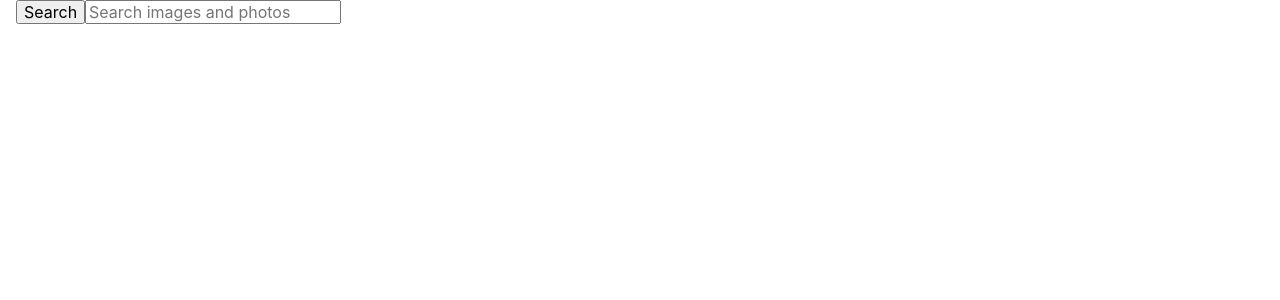
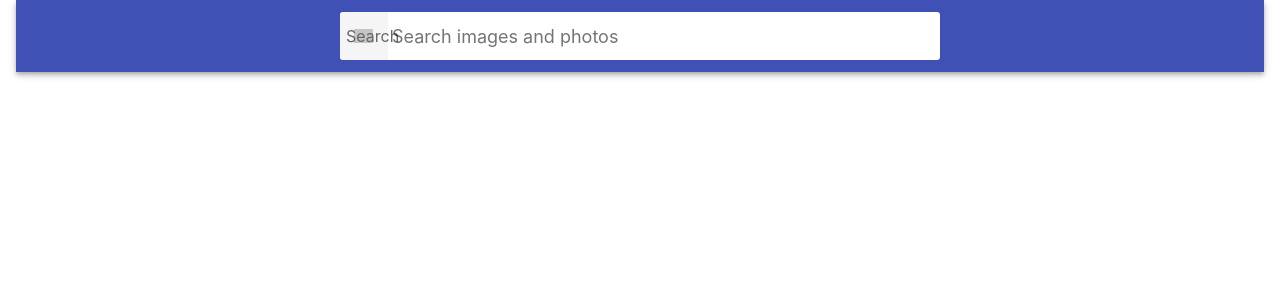
Before and after one commit to mantr88/goit-react-hw-03-image-finder, a React (Create React App) app: page / in a window 1280 px wide. Shown: the top 300 px of the page. Built offline with nearby package versions, Linux system fonts and the light colour scheme; grey boxes are pictures that could not be loaded.

Commit message:
added components and styles

```diff
--- a/package.json
+++ b/package.json
@@ -8,6 +8,7 @@
     "@testing-library/react": "^12.1.4",
     "@testing-library/user-event": "^13.5.0",
     "axios": "^1.3.6",
+    "formik": "^2.2.9",
     "modern-normalize": "^1.1.0",
     "react": "^18.1.0",
     "react-dom": "^18.1.0",
--- a/src/components/App.jsx
+++ b/src/components/App.jsx
@@ -4,14 +4,33 @@ import { ThemeProvider } from "styled-components";
 import { theme } from "./Utils/Theme";
 import { Component } from "react";
 import { Searchbar } from "./Searchbar/Searchbar";
+import { fetchGalery } from "services/api";
+import { ImageGalery } from "./ImageGallery/ImageGallery";
 
+// 1. Необхідно відредагувати стилі
+// 2. Наступний крок кнопка "загрузити більше"
 export class App extends Component {
+  state = {
+    photos: null,
+  }
+
+  searchByrequest = async query => {
+    try {
+
+      const response = await fetchGalery(query);
+      this.setState({photos: response.data.hits});
+    } catch (error) {
+      console.log(error);
+    }
+  };
   render() {
+    const { photos } = this.state;
     return (
     <ThemeProvider theme={theme}>
       <Layout>
       <GlobalStyle />
-        <Searchbar />
+          <Searchbar query={this.searchByrequest} />
+          {photos && <ImageGalery items={photos} />}
       </Layout>
     </ThemeProvider>
   );
--- a/src/components/ImageGallery/ImageGallery.jsx
+++ b/src/components/ImageGallery/ImageGallery.jsx
@@ -0,0 +1,9 @@
+import { ImageGalleryItem } from "components/ImageGalleryItem/ImageGalleryItem";
+
+export const ImageGalery = ({items}) => {
+    return (
+        <ul>
+            {items.map(item => (<ImageGalleryItem key={item.id} item={item} />))};
+        </ul>
+    );
+};
--- a/src/components/ImageGalleryItem/ImageGalleryItem.jsx
+++ b/src/components/ImageGalleryItem/ImageGalleryItem.jsx
@@ -0,0 +1,8 @@
+import { Item } from "./ImageGalleryItem.styled";
+export const ImageGalleryItem = ({ item}) => {
+    return (
+        <Item>
+            <img src={item.webformatURL} alt={item.tags} />
+        </Item>
+    );
+};
--- a/src/components/ImageGalleryItem/ImageGalleryItem.styled.jsx
+++ b/src/components/ImageGalleryItem/ImageGalleryItem.styled.jsx
@@ -0,0 +1,19 @@
+import styled from "styled-components";
+
+export const Item = styled.li`
+    border-radius: 2px;
+    box-shadow: 0px 1px 3px 0px rgba(0, 0, 0, 0.2),
+    0px 1px 1px 0px rgba(0, 0, 0, 0.14), 0px 2px 1px -1px rgba(0, 0, 0, 0.12);
+
+    img{
+    width: 100%;
+    height: 260px;
+    object-fit: cover;
+    transition: transform 250ms cubic-bezier(0.4, 0, 0.2, 1);
+
+    :hover{
+    transform: scale(1.03);
+    cursor: zoom-in;
+  }
+}
+`;
--- a/src/components/Layout/Layuot.styled.jsx
+++ b/src/components/Layout/Layuot.styled.jsx
@@ -3,4 +3,9 @@ import styled from "styled-components";
 export const Container = styled.div`
     margin: 0 auto;
     padding: 0 16px;
+
+    display: grid;
+    grid-template-columns: 1fr;
+    grid-gap: 16px;
+    padding-bottom: 24px;
 `;
--- a/src/components/Searchbar/Searchbar.jsx
+++ b/src/components/Searchbar/Searchbar.jsx
@@ -1,19 +1,36 @@
-export const Searchbar = () => {
+import { Formik } from "formik";
+import { Header, Form, Field, FormButton } from "./Searchbar.styled";
+
+export const Searchbar = ({ query }) => {
     return (
-        <header class="searchbar">
-            <form class="form">
-                <button type="submit" class="button">
-                <span class="button-label">Search</span>
-                </button>
+        <Header className="searchbar">
+            <Formik
+                className="form"
+                initialValues={{query: ''}}
+                onSubmit={(values, actions) => {
+                    if (values.query === '') {
+                        return
+                    }
+                    query(values.query);
+                    actions.resetForm();
+                }
+            }
+            >
+                <Form>
+                    <FormButton type="submit" className="button">
+                    <span className="button-label">Search</span>
+                    </FormButton>
 
-                <input
-                class="input"
-                type="text"
-                autocomplete="off"
-                autofocus
-                placeholder="Search images and photos"
-                />
-            </form>
-        </header>
+                    <Field
+                        name='query'
+                    // className="input"
+                    type="text"
+                    // autocomplete="off"
+                    // autofocus
+                    placeholder="Search images and photos"
+                        />
+                </Form>
+            </Formik>
+        </Header>
     );
 };
--- a/src/components/Searchbar/Searchbar.styled.jsx
+++ b/src/components/Searchbar/Searchbar.styled.jsx
@@ -0,0 +1,79 @@
+import styled from "styled-components";
+import { Form as FormikForm, Field as FormField } from "formik";
+
+
+export const Header = styled.header`
+  top: 0;
+  left: 0;
+  position: sticky;
+  z-index: 1100;
+  display: flex;
+  justify-content: center;
+  align-items: center;
+  min-height: 64px;
+  padding-right: 24px;
+  padding-left: 24px;
+  padding-top: 12px;
+  padding-bottom: 12px;
+  color: #fff;
+  background-color: #3f51b5;
+  box-shadow: 0px 2px 4px -1px rgba(0, 0, 0, 0.2),
+    0px 4px 5px 0px rgba(0, 0, 0, 0.14), 0px 1px 10px 0px rgba(0, 0, 0, 0.12);
+`;
+
+export const Form = styled(FormikForm)`
+    display: flex;
+  align-items: center;
+  width: 100%;
+  max-width: 600px;
+  background-color: #fff;
+  border-radius: 3px;
+  overflow: hidden;
+`;
+
+export const FormButton = styled.button`
+    display: inline-block;
+  width: 48px;
+  height: 48px;
+  border: 0;
+  background-image: url('https://image.flaticon.com/icons/svg/149/149852.svg');
+  background-size: 40%;
+  background-repeat: no-repeat;
+  background-position: center;
+  opacity: 0.6;
+  transition: opacity 250ms cubic-bezier(0.4, 0, 0.2, 1);
+  cursor: pointer;
+  outline: none;
+
+  :hover{
+    opacity: 1;
+
+  span{
+    position: absolute;
+  width: 1px;
+  height: 1px;
+  padding: 0;
+  overflow: hidden;
+  clip: rect(0, 0, 0, 0);
+  white-space: nowrap;
+  clip-path: inset(50%);
+  border: 0;
+  }
+  }
+`;
+
+export const Field = styled(FormField)`
+    display: inline-block;
+  width: 100%;
+  font: inherit;
+  font-size: 20px;
+  border: none;
+  outline: none;
+  padding-left: 4px;
+  padding-right: 4px;
+
+  ::placeholder{
+    font: inherit;
+  font-size: 18px;
+  }
+`;
--- a/src/components/Utils/GlobalStyle.jsx
+++ b/src/components/Utils/GlobalStyle.jsx
@@ -2,6 +2,19 @@ import { createGlobalStyle } from 'styled-components';
 import 'modern-normalize';
 
 export const GlobalStyle = createGlobalStyle`
+
+html {
+  box-sizing: border-box;
+  width: 100vw;
+  overflow-x: hidden;
+}
+
+*,
+*::before,
+*::after {
+  box-sizing: inherit;
+}
+
 body {
   margin: 0;
   font-family: -apple-system, BlinkMacSystemFont, 'Segoe UI', 'Roboto', 'Oxygen',
@@ -9,6 +22,11 @@ body {
     sans-serif;
   -webkit-font-smoothing: antialiased;
   -moz-osx-font-smoothing: grayscale;
+}
+img {
+  display: block;
+  max-width: 100%;
+  height: auto;
 }
 
 code {
--- a/src/services/api.jsx
+++ b/src/services/api.jsx
@@ -1,4 +1,9 @@
 import axios from "axios";
 
 const KEY = '34533361-52f77fc65512da5c1ec10b6c5';
-axios.defaults.baseURL = `https://pixabay.com/api/${KEY}&`;
+axios.defaults.baseURL = `https://pixabay.com/api/`;
+
+export const fetchGalery = (query) => {
+    const response = axios.get(`?q=${query}&page=1&key=${KEY}&image_type=photo&orientation=horizontal&per_page=12`);
+    return response;
+    };
```
Also changed, not shown: 1 other file (tests, documents, lock files or other folders).
